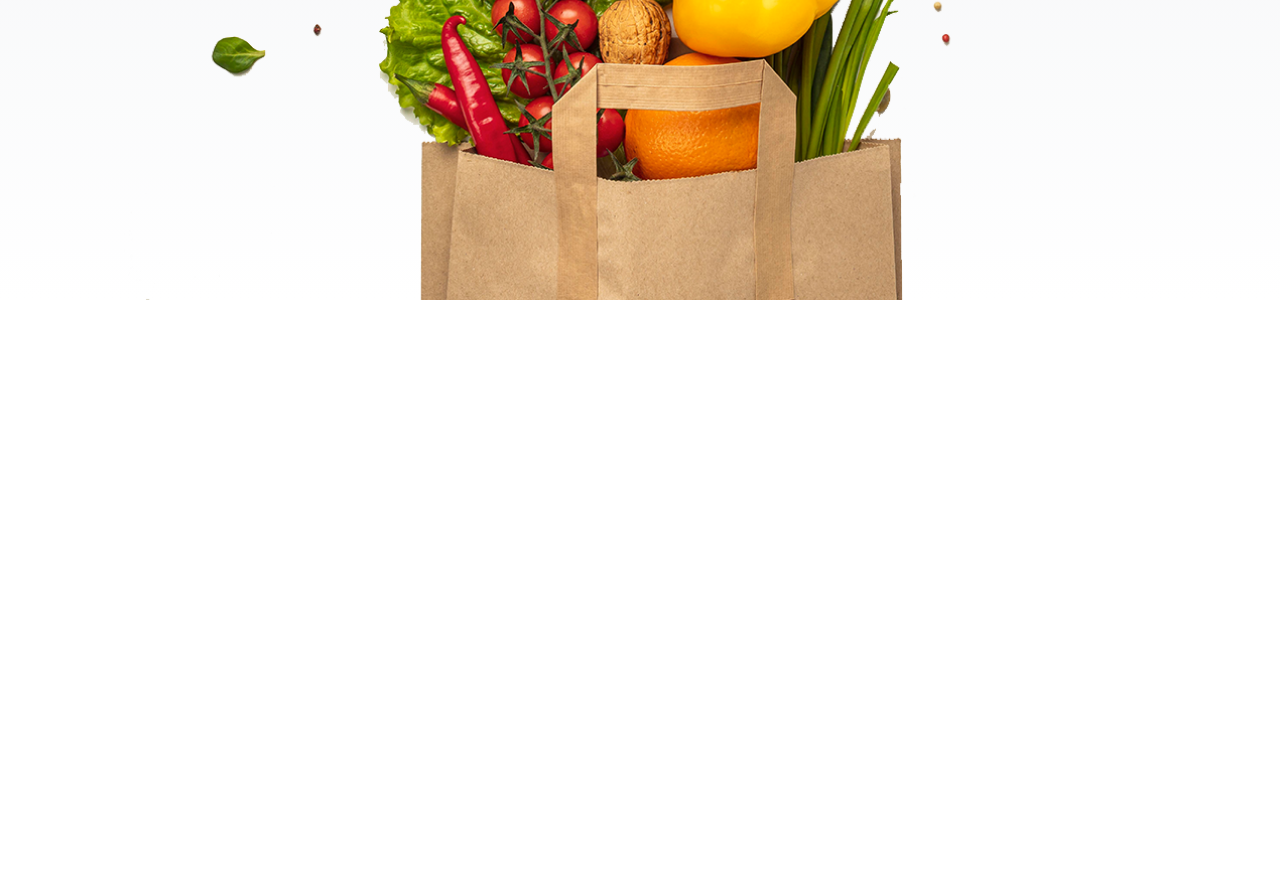
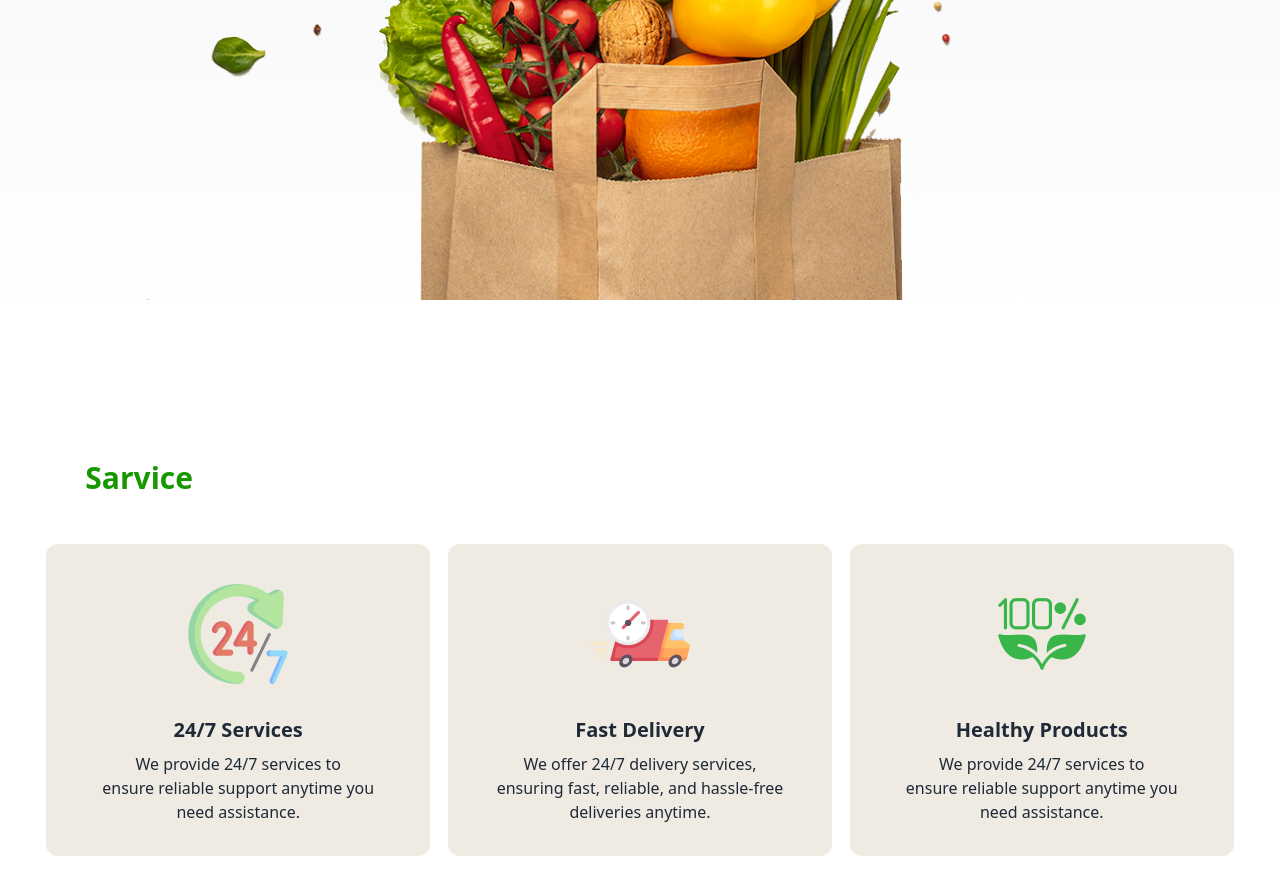
Before and after one commit to sorifull123/living-lab, a plain HTML site: page index.html in a window 1280 px wide. Shown: the part 879-1774 px from the top of the page. Before the commit the page ends 1179 px from the top, so only its background shows below. Drawn offline with nearby package versions, Linux system fonts and the light colour scheme.

Commit message:
service section done

```diff
--- a/index.html
+++ b/index.html
@@ -25,7 +25,8 @@
         extend: {
           colors: {
             clifford: '#da373d',
-            'bg-color': '180.00deg, rgb(255, 255, 255),rgb(239, 235, 227) 100%;',
+            'card-color': '#EFEBE3',
+            'primary-color': '#179800',
           }
         }
       }
@@ -101,7 +102,7 @@
     <!-- Hero Section -->
     <section class="w-11/12 m-auto ">
       <div class="space-y-8">
-        <h1 class="text-4xl justify-end md:text-6xl text-center">Freshness <span class="text-green-500">You Can</span>
+        <h1 class="text-4xl md:text-6xl text-center">Freshness <span class="text-green-500">You Can</span>
           <br>
           <span class="text-green-500">Count</span> On, Prices You’ll Love!
         </h1>
@@ -119,7 +120,58 @@
 
   </header>
 
-  <main class=""></main>
+  <main class="">
+
+    <!-- Sarvice Section-->
+    <section class="w-11/12 m-auto my-40">
+      <h1 class="lg:ml-8 text-start text-3xl text-primary-color font-semibold mb-12">Sarvice</h1>
+
+      <div class=" grid grid-cols-1 place-items-center lg:grid-cols-2 xl:grid-cols-3 gap-8">
+        <!-- Card 1 -->
+        <div class="card rounded-xl bg-card-color w-96 ">
+          <figure class="px-10 pt-10">
+            <img src="./assets/service.png" alt="Shoes" class="rounded-xl" />
+          </figure>
+          <div class="card-body items-center text-center">
+            <h2 class="card-title font-semibold">24/7 Services</h2>
+            <p>We provide 24/7 services to <br> ensure reliable support anytime you <br> need assistance.</p>
+
+          </div>
+        </div>
+
+        <!-- Card 2 -->
+        <div class="card rounded-xl bg-card-color w-96 ">
+          <figure class="px-10 pt-10">
+            <img src="./assets/delivery.png" alt="Shoes" class="rounded-xl" />
+          </figure>
+          <div class="card-body items-center text-center">
+            <h2 class="card-title font-semibold">Fast Delivery</h2>
+            <p>We offer 24/7 delivery services, <br> ensuring fast, reliable, and hassle-free <br> deliveries anytime.
+            </p>
+
+          </div>
+        </div>
+
+        <!-- Card 3 -->
+        <div class="card rounded-xl bg-card-color w-96 ">
+          <figure class="px-10 pt-10">
+            <img src="./assets/healthy.png" alt="Shoes" class="rounded-xl" />
+          </figure>
+          <div class="card-body items-center text-center">
+            <h2 class="card-title font-semibold">Healthy Products</h2>
+            <p>We provide 24/7 services to <br> ensure reliable support anytime you <br> need assistance.</p>
+
+          </div>
+        </div>
+
+      </div>
+    </section>
+
+
+
+
+  </main>
+
 
   <footer class=""></footer>
 
```
Also changed, not shown: assets/onion.png (added).
